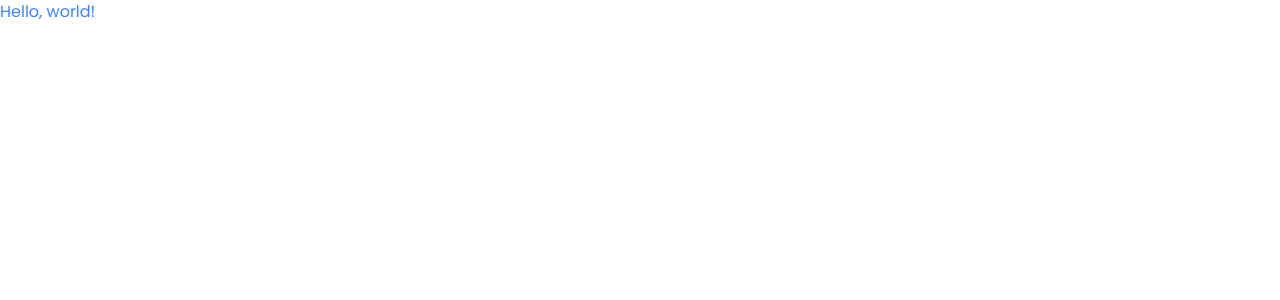
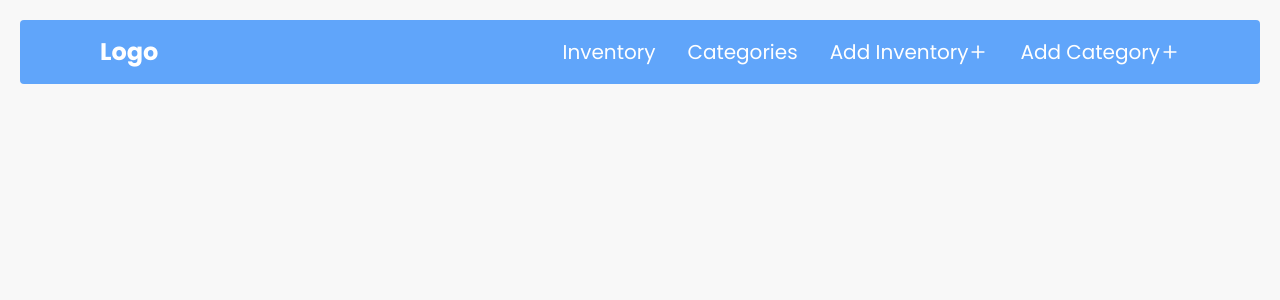
Before and after one commit to geoffreykithuku/inventory-crud-app, a React (Create React App) app: page / in a window 1280 px wide. Shown: the top 300 px of the page. Built offline with nearby package versions, Linux system fonts and the light colour scheme.

Commit message:
create navbar

```diff
--- a/package.json
+++ b/package.json
@@ -6,6 +6,8 @@
     "@testing-library/jest-dom": "^5.17.0",
     "@testing-library/react": "^13.4.0",
     "@testing-library/user-event": "^13.5.0",
+    "lucide": "^0.292.0",
+    "lucide-react": "^0.292.0",
     "react": "^18.2.0",
     "react-dom": "^18.2.0",
     "react-scripts": "5.0.1",
--- a/src/App.js
+++ b/src/App.js
@@ -1,9 +1,10 @@
+import Menu from "./components/Menu";
 
 
 function App() {
   return (
-    <div className="App">
-      <h1 className="text-blue-500">Hello, world!</h1>
+    <div className="p-5 max-w-[1440px] bg-[#f8f8f8] w-full h-screen">
+      <Menu />
     </div>
   );
 }
--- /dev/null
+++ b/src/components/Menu.jsx
@@ -0,0 +1,25 @@
+import React from 'react'
+import { Plus } from 'lucide-react'
+const Menu = () => {
+  return (
+    <nav className="bg-blue-400 flex justify-between px-20 text-white rounded items-center py-4">
+      <p className="text-2xl font-bold">Logo</p>
+      <ul className="flex gap-8  text-xl">
+        <li>
+          <p>Inventory</p>
+        </li>
+        <li>Categories</li>
+        <li className="flex items-center">
+          <p>Add Inventory</p>
+          <Plus size={20} color="#ffffff" />
+        </li>
+        <li className='flex items-center'>
+          <p>Add Category</p>
+          <Plus size={20} color="#ffffff" />
+        </li>
+      </ul>
+    </nav>
+  );
+}
+
+export default Menu
--- a/tailwind.config.js
+++ b/tailwind.config.js
@@ -1,6 +1,6 @@
 /** @type {import('tailwindcss').Config} */
 module.exports = {
-  content: ["./src/**/*.{html,js}"],
+  content: ["./src/**/*.{html,js,jsx}"],
   theme: {
     extend: {},
   },
```
Also changed, not shown: 1 other file (tests, documents, lock files or other folders).
